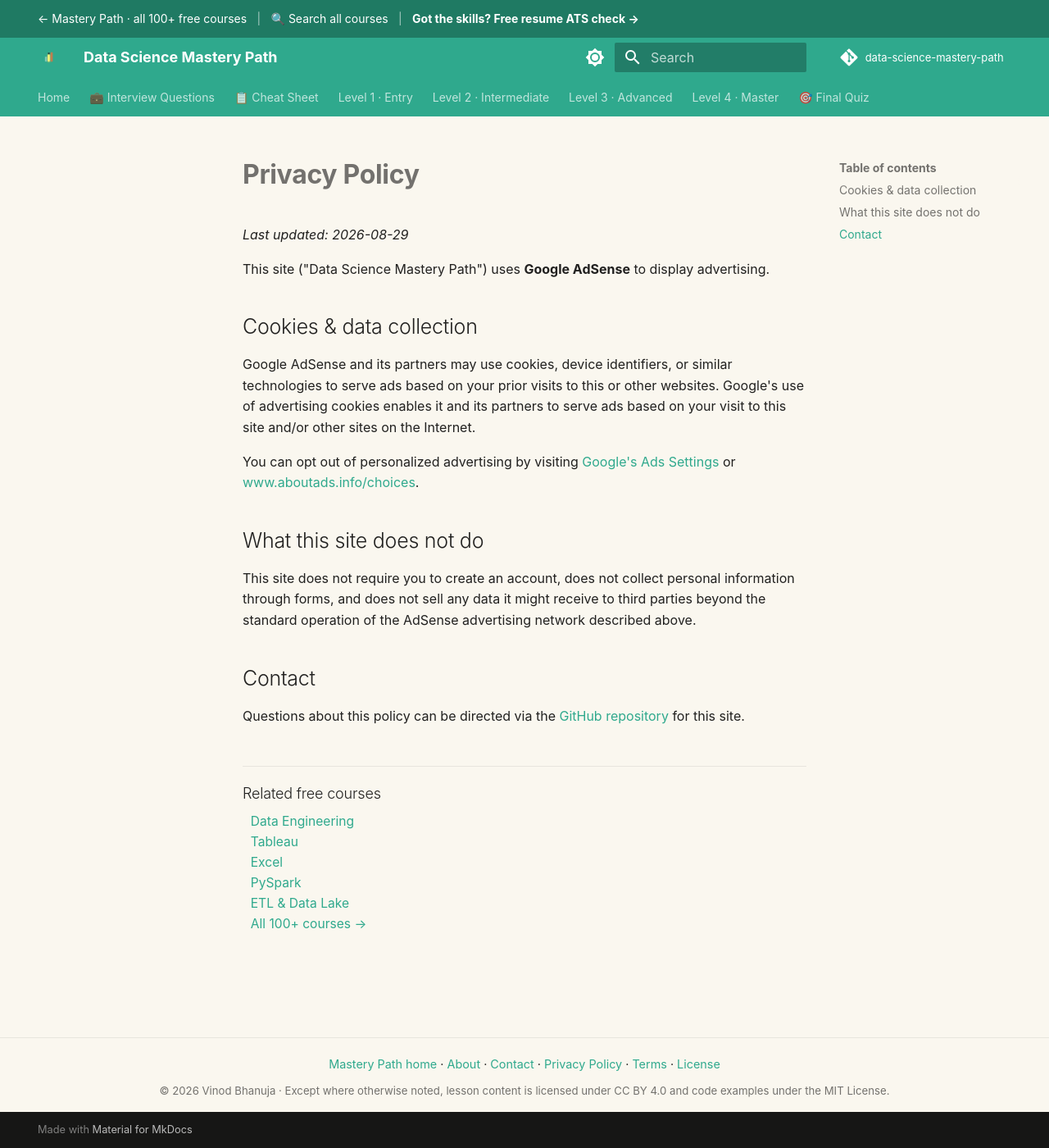
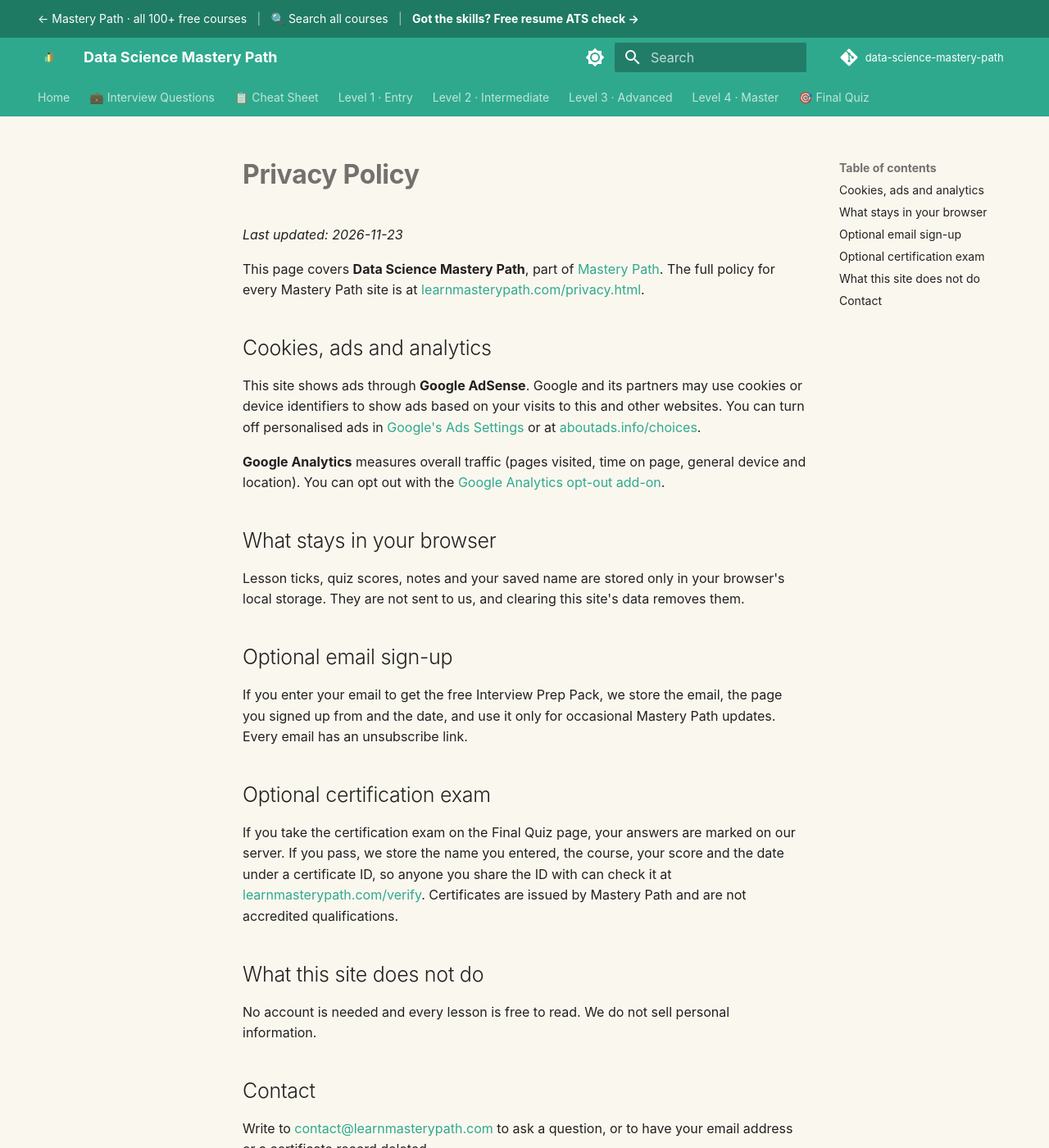
Before and after one commit to SIGILIPELLI/data-science-mastery-path, an MkDocs documentation site: the page built from docs/privacy.md, in a window 1280 px wide and 1400 px high. Shown: the whole window at 82% size. Built offline with MkDocs 1.6.1 and Material for MkDocs 9.7.7, drawn with Linux system fonts in a browser that asks for light colours; comment, search, counter and statistics services are not loaded.

Commit message:
Update privacy page: progress stays in the browser, optional email sign-up and certification exam, link to the full policy
Co-Authored-By: Claude Opus 5.5 <noreply@anthropic.com>

```diff
--- a/docs/privacy.md
+++ b/docs/privacy.md
@@ -1,33 +1,35 @@
 ---
-description: "Privacy policy for the free Data Science Mastery Path: how Google Analytics and AdSense cookies are used, what is not collected, and how to opt out."
+description: "Privacy policy for the free Data Science Mastery Path: cookies for ads and analytics, what stays in your browser, and the optional email sign-up and certification exam."
 ---
 
 # Privacy Policy
 
-_Last updated: 2026-08-29_
+_Last updated: 2026-11-23_
 
-This site ("Data Science Mastery Path") uses **Google AdSense** to display advertising.
+This page covers **Data Science Mastery Path**, part of [Mastery Path](https://learnmasterypath.com/). The full policy for every Mastery Path site is at [learnmasterypath.com/privacy.html](https://learnmasterypath.com/privacy.html).
 
-## Cookies & data collection
+## Cookies, ads and analytics
 
-Google AdSense and its partners may use cookies, device identifiers, or similar
-technologies to serve ads based on your prior visits to this or other websites.
-Google's use of advertising cookies enables it and its partners to serve ads
-based on your visit to this site and/or other sites on the Internet.
+This site shows ads through **Google AdSense**. Google and its partners may use cookies or device identifiers to show ads based on your visits to this and other websites. You can turn off personalised ads in [Google's Ads Settings](https://adssettings.google.com/) or at [aboutads.info/choices](https://www.aboutads.info/choices/).
 
-You can opt out of personalized advertising by visiting
-[Google's Ads Settings](https://adssettings.google.com/) or
-[www.aboutads.info/choices](https://www.aboutads.info/choices/).
+**Google Analytics** measures overall traffic (pages visited, time on page, general device and location). You can opt out with the [Google Analytics opt-out add-on](https://tools.google.com/dlpage/gaoptout).
+
+## What stays in your browser
+
+Lesson ticks, quiz scores, notes and your saved name are stored only in your browser's local storage. They are not sent to us, and clearing this site's data removes them.
+
+## Optional email sign-up
+
+If you enter your email to get the free Interview Prep Pack, we store the email, the page you signed up from and the date, and use it only for occasional Mastery Path updates. Every email has an unsubscribe link.
+
+## Optional certification exam
+
+If you take the certification exam on the Final Quiz page, your answers are marked on our server. If you pass, we store the name you entered, the course, your score and the date under a certificate ID, so anyone you share the ID with can check it at [learnmasterypath.com/verify](https://learnmasterypath.com/verify/). Certificates are issued by Mastery Path and are not accredited qualifications.
 
 ## What this site does not do
 
-This site does not require you to create an account, does not collect personal
-information through forms, and does not sell any data it might receive to third
-parties beyond the standard operation of the AdSense advertising network
-described above.
+No account is needed and every lesson is free to read. We do not sell personal information.
 
 ## Contact
 
-Questions about this policy can be directed via the
-[GitHub repository](https://github.com/SIGILIPELLI/data-science-mastery-path) for this
-site.
+Write to [contact@learnmasterypath.com](mailto:contact@learnmasterypath.com) to ask a question, or to have your email address or a certificate record deleted.
```
